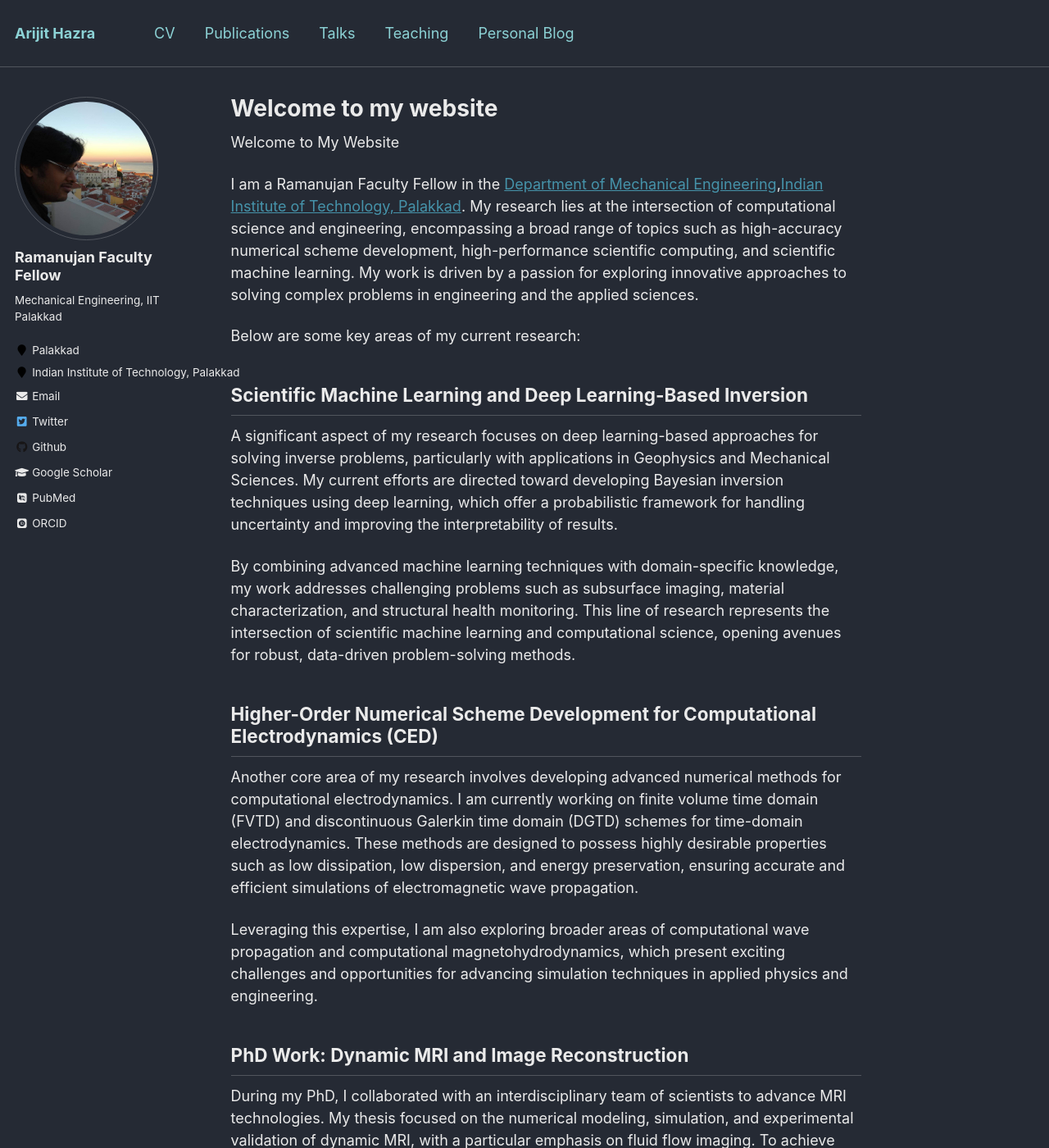
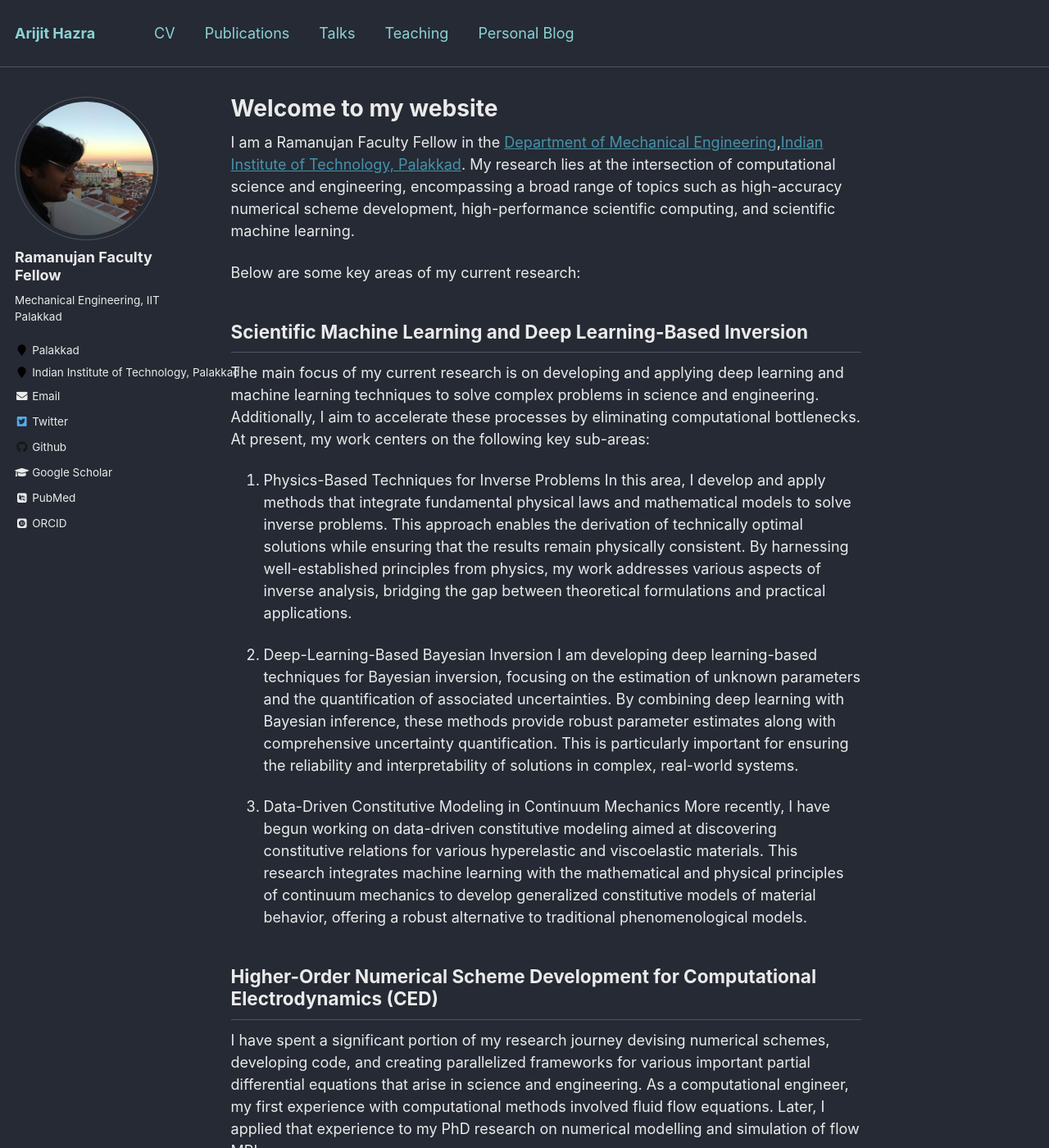
Before and after one commit to ahazra/ahazra.github.io, a Jekyll site: the page built from _pages/about.md, in a window 1280 px wide and 1400 px high. Shown: the whole window at 82% size. Built offline with Jekyll 4.4.1, drawn with Linux system fonts in a browser that asks for light colours; some web fonts are replaced; some of the changed text lies outside the part shown.

Commit message:
more updates

```diff
--- a/_pages/about.md
+++ b/_pages/about.md
@@ -9,29 +9,36 @@ redirect_from:
   - /about.html
 ---
 
-Welcome to My Website
-
-I am a Ramanujan Faculty Fellow in the [Department of Mechanical Engineering](https://iitpkd.ac.in/mechanical-engineering),[Indian Institute of Technology, Palakkad](https://iitpkd.ac.in/). My research lies at the intersection of computational science and engineering, encompassing a broad range of topics such as high-accuracy numerical scheme development, high-performance scientific computing, and scientific machine learning. My work is driven by a passion for exploring innovative approaches to solving complex problems in engineering and the applied sciences.
+I am a Ramanujan Faculty Fellow in the [Department of Mechanical Engineering](https://iitpkd.ac.in/mechanical-engineering),[Indian Institute of Technology, Palakkad](https://iitpkd.ac.in/). My research lies at the intersection of computational science and engineering, encompassing a broad range of topics such as high-accuracy numerical scheme development, high-performance scientific computing, and scientific machine learning.
 
 Below are some key areas of my current research:
 
 ## Scientific Machine Learning and Deep Learning-Based Inversion
 
-A significant aspect of my research focuses on deep learning-based approaches for solving inverse problems, particularly with applications in Geophysics and Mechanical Sciences. My current efforts are directed toward developing Bayesian inversion techniques using deep learning, which offer a probabilistic framework for handling uncertainty and improving the interpretability of results.
+The main focus of my current research is on developing and applying deep learning and machine learning techniques to solve complex problems in science and engineering. Additionally, I aim to accelerate these processes by eliminating computational bottlenecks. At present, my work centers on the following key sub-areas:
 
-By combining advanced machine learning techniques with domain-specific knowledge, my work addresses challenging problems such as subsurface imaging, material characterization, and structural health monitoring. This line of research represents the intersection of scientific machine learning and computational science, opening avenues for robust, data-driven problem-solving methods.
+1. Physics-Based Techniques for Inverse Problems
+In this area, I develop and apply methods that integrate fundamental physical laws and mathematical models to solve inverse problems. This approach enables the derivation of technically optimal solutions while ensuring that the results remain physically consistent. By harnessing well-established principles from physics, my work addresses various aspects of inverse analysis, bridging the gap between theoretical formulations and practical applications.
+
+2. Deep-Learning-Based Bayesian Inversion
+I am developing deep learning-based techniques for Bayesian inversion, focusing on the estimation of unknown parameters and the quantification of associated uncertainties. By combining deep learning with Bayesian inference, these methods provide robust parameter estimates along with comprehensive uncertainty quantification. This is particularly important for ensuring the reliability and interpretability of solutions in complex, real-world systems.
+
+3. Data-Driven Constitutive Modeling in Continuum Mechanics
+More recently, I have begun working on data-driven constitutive modeling aimed at discovering constitutive relations for various hyperelastic and viscoelastic materials. This research integrates machine learning with the mathematical and physical principles of continuum mechanics to develop generalized constitutive models of material behavior, offering a robust alternative to traditional phenomenological models.
 
 ## Higher-Order Numerical Scheme Development for Computational Electrodynamics (CED)
 
-Another core area of my research involves developing advanced numerical methods for computational electrodynamics. I am currently working on finite volume time domain (FVTD) and discontinuous Galerkin time domain (DGTD) schemes for time-domain electrodynamics. These methods are designed to possess highly desirable properties such as low dissipation, low dispersion, and energy preservation, ensuring accurate and efficient simulations of electromagnetic wave propagation.
+I have spent a significant portion of my research journey devising numerical schemes, developing code, and creating parallelized frameworks for various important partial differential equations that arise in science and engineering. As a computational engineer, my first experience with computational methods involved fluid flow equations. Later, I applied that experience to my PhD research on numerical modelling and simulation of flow MRI.
 
-Leveraging this expertise, I am also exploring broader areas of computational wave propagation and computational magnetohydrodynamics, which present exciting challenges and opportunities for advancing simulation techniques in applied physics and engineering.
+Subsequently, I focused on developing higher-order schemes for electrodynamics and magnetohydrodynamics. More recently, I have been working on higher-order schemes for time-domain electrodynamics that utilize finite volume time-domain (FVTD) and discontinuous Galerkin time-domain (DGTD) methods. These techniques are designed to exhibit highly desirable properties—such as low dissipation, low dispersion, and energy preservation—thereby ensuring accurate and efficient simulations of electromagnetic wave propagation.
+
+I am also deeply interested in the broader challenges of wave propagation and magnetohydrodynamics, topics that continue to inspire further exploration in this direction.
 
 ## PhD Work: Dynamic MRI and Image Reconstruction
 
-During my PhD, I collaborated with an interdisciplinary team of scientists to advance MRI technologies. My thesis focused on the numerical modeling, simulation, and experimental validation of dynamic MRI, with a particular emphasis on fluid flow imaging. To achieve this, I developed a GPU-enabled code in C++ that significantly enhanced simulation efficiency.
+During my PhD, I collaborated with an interdisciplinary team of scientists specializing in various aspects of magnetic resonance imaging (MRI). My thesis focused on the numerical modeling, simulation, and experimental validation of dynamic MRI, with a particular emphasis on flow MRI.
 
-Although I am no longer actively engaged in this field, I retain a deep interest in algebraic image reconstruction and related inverse problems. These topics continue to inspire ideas for potential collaborations, and I hope to revisit them with suitable partners in the future.
+Although I am no longer actively engaged in this field, I retain some interest in algebraic image reconstruction and related inverse problems. These topics inspire innovative ideas for potential collaborations, and I look forward to revisiting them with potential collaborators in the future.
 
 <!--- Academic background
 ======
```
Also changed, not shown: _drafts/2024-12-27-on-teaching.md (renamed from _posts/2024-12-27-on-teaching.md).
